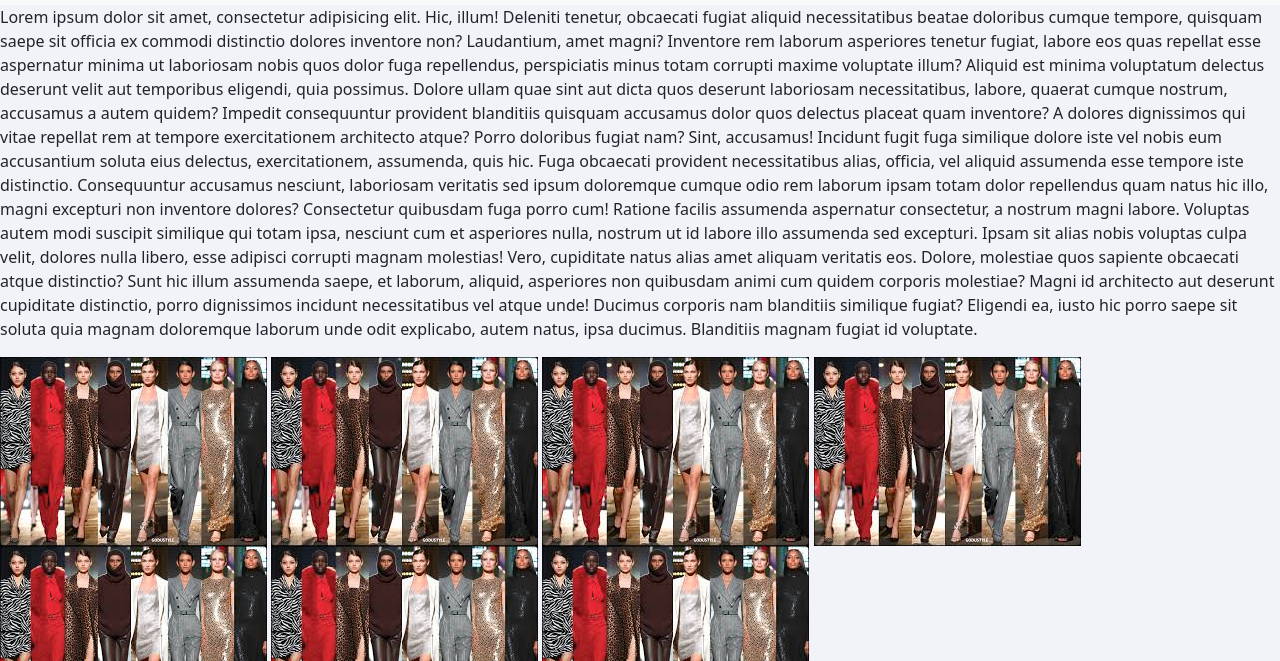
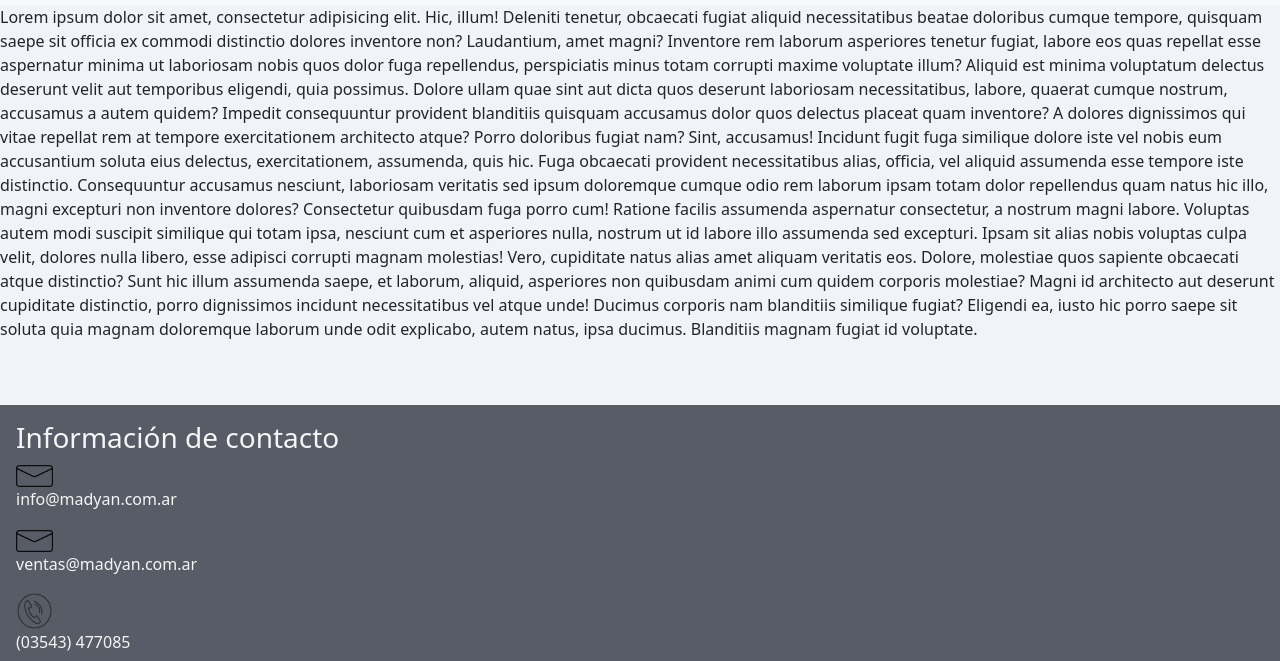
Before and after one commit to Marianbuc/nuevamente, a plain HTML site: page pages/quienessomos.html in a window 1280 px wide. Shown: the part 139-800 px from the top of the page. Drawn offline with nearby package versions, Linux system fonts and the light colour scheme.

Commit message:
agregando media queries

```diff
--- a/css/style.css
+++ b/css/style.css
@@ -382,3 +382,23 @@
 .galeria-16{
     grid-area: galeria-16;
 }
+
+/*mq*/
+
+@media screen and (min-width:400px) {
+   .caja-contenedora{
+       display: grid;
+       grid-template-areas:"header"
+                           "navbar"
+                           "main"
+                           "caja-1"
+                           "caja-2"
+                           "caja-3"
+                           "footer" ;
+   }
+
+   .imagen-personas{
+       display: none;
+   }
+
+}
--- a/pages/quienessomos.html
+++ b/pages/quienessomos.html
@@ -69,7 +69,7 @@
               Sunt hic illum assumenda saepe, et laborum, aliquid, asperiores non quibusdam animi cum quidem corporis molestiae? Magni id architecto aut deserunt cupiditate distinctio, porro dignissimos incidunt necessitatibus vel atque unde!
               Ducimus corporis nam blanditiis similique fugiat? Eligendi ea, iusto hic porro saepe sit soluta quia magnam doloremque laborum unde odit explicabo, autem natus, ipsa ducimus. Blanditiis magnam fugiat id voluptate.
           </p>
-          <div class="imagenPersonas">
+          <div class="imagen-personas">
             <img src="../img/images 2.jfif" alt="muchas personas">
             <img src="../img/images 2.jfif" alt="muchas personas">
             <img src="../img/images 2.jfif" alt="muchas personas">
```
